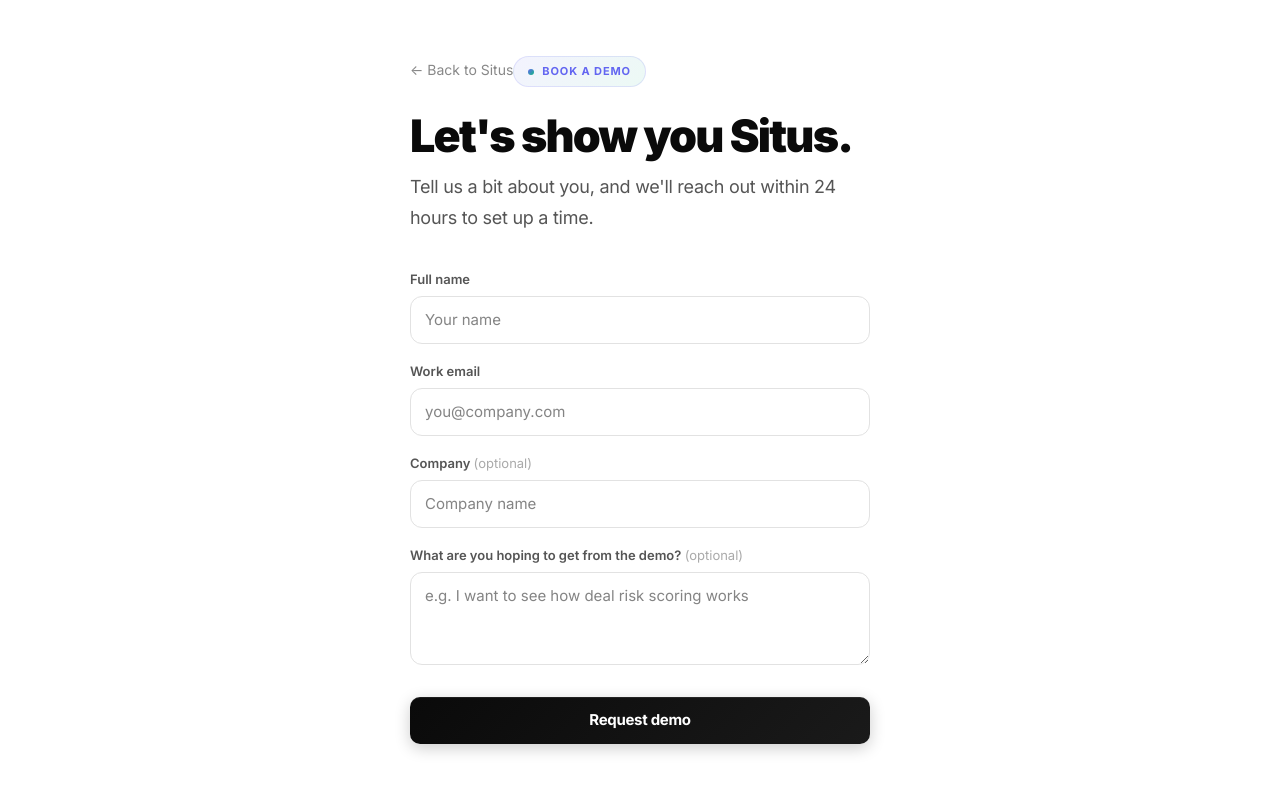
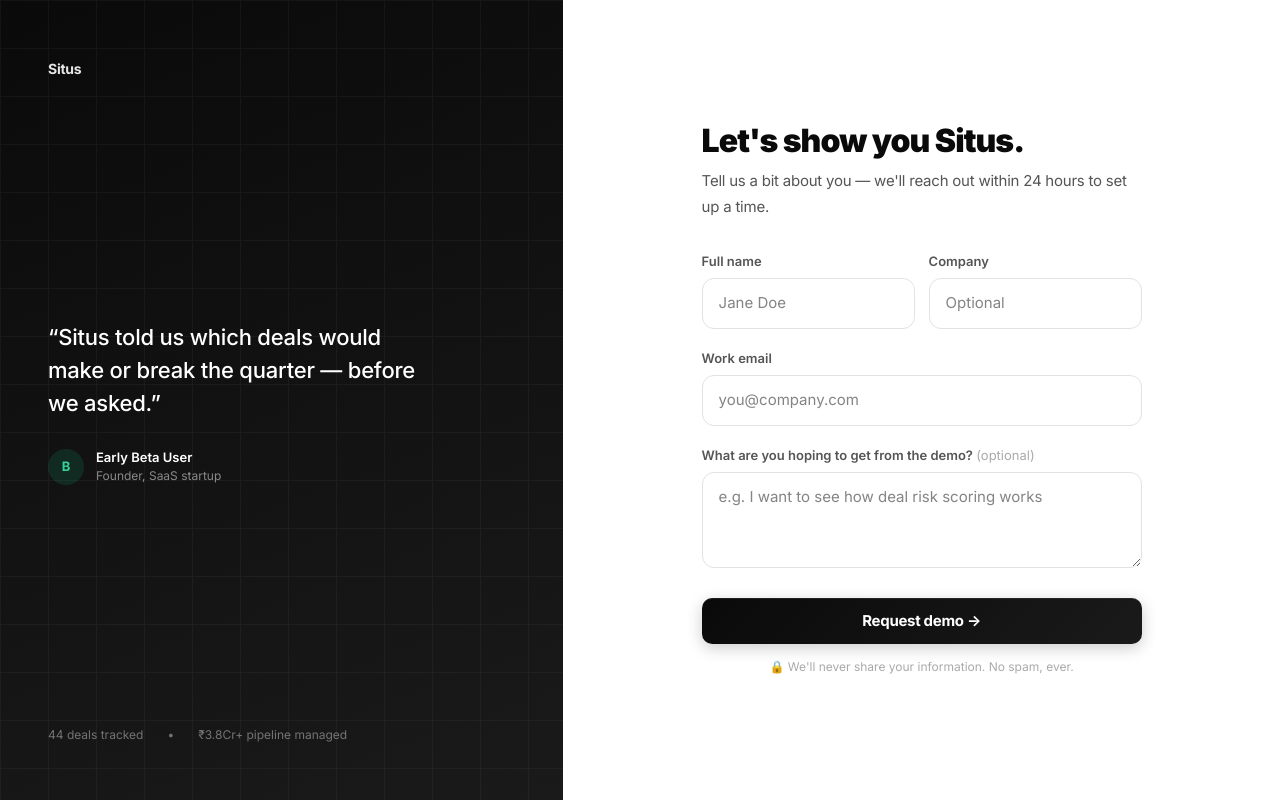
Before and after one commit to durveshparadkar/situs-dashboard, a Next.js app in the folder web/: page /demo in a window 1280 px wide. Built offline with nearby package versions, Linux system fonts and the light colour scheme.

Commit message:
Redesign demo page with split-screen layout and enterprise UX polish

```diff
--- a/web/app/demo/page.tsx
+++ b/web/app/demo/page.tsx
@@ -14,6 +14,7 @@ export default function DemoRequestPage() {
   const [loading, setLoading] = useState(false);
   const [submitted, setSubmitted] = useState(false);
   const [error, setError] = useState("");
+  const [focused, setFocused] = useState<string | null>(null);
 
   const handleSubmit = async () => {
     if (!name.trim() || !email.trim()) {
@@ -50,30 +51,119 @@ export default function DemoRequestPage() {
     }
   };
 
+  const fieldStyle = (fieldName: string): React.CSSProperties => ({
+    width: "100%",
+    padding: "13px 16px",
+    fontSize: 15,
+    border: `1.5px solid ${focused === fieldName ? "#10B981" : "var(--s-border-2)"}`,
+    borderRadius: "var(--r-md)",
+    outline: "none",
+    boxShadow: focused === fieldName ? "0 0 0 4px rgba(16,185,129,0.1)" : "none",
+    transition: "all 0.15s ease",
+    background: "var(--s-base)",
+    color: "var(--t-primary)",
+    fontFamily: "inherit",
+  });
+
   return (
     <>
       <style>{GLOBAL_STYLES}</style>
 
+      <div style={{ minHeight: "100vh", display: "flex" }}>
+
+        {/* LEFT — VALUE PROP (hidden on mobile, matches app's split-screen pattern) */}
         <div
+          className="hide-mobile"
           style={{
-          minHeight: "100vh",
-          background: "var(--s-base)",
+            width: "44%",
+            background: "linear-gradient(160deg, #0A0A0A 0%, #1A1A1A 100%)",
+            color: "#fff",
+            padding: "56px 48px",
             display: "flex",
-          alignItems: "center",
-          justifyContent: "center",
-          padding: "24px",
+            flexDirection: "column",
+            justifyContent: "space-between",
+            position: "relative",
+            overflow: "hidden",
           }}
         >
-        <div style={{ width: "100%", maxWidth: 460 }}>
+          <div
+            aria-hidden
+            style={{
+              position: "absolute",
+              inset: 0,
+              opacity: 0.04,
+              backgroundImage:
+                "linear-gradient(#fff 1px, transparent 1px), linear-gradient(90deg, #fff 1px, transparent 1px)",
+              backgroundSize: "48px 48px",
+            }}
+          />
 
+          <div style={{ position: "relative", zIndex: 1 }}>
             <Link
               href="/"
               style={{
                 fontSize: 14,
+                fontWeight: 700,
+                letterSpacing: "-0.02em",
+                color: "rgba(255,255,255,0.9)",
+                textDecoration: "none",
+              }}
+            >
+              Situs
+            </Link>
+          </div>
+
+          <div style={{ position: "relative", zIndex: 1, maxWidth: 380 }}>
+            <p style={{ fontSize: 22, lineHeight: 1.5, fontWeight: 500, letterSpacing: "-0.01em", marginBottom: 28 }}>
+              &ldquo;Situs told us which deals would make or break the quarter — before we asked.&rdquo;
+            </p>
+            <div style={{ display: "flex", alignItems: "center", gap: 12 }}>
+              <div
+                style={{
+                  width: 36, height: 36, borderRadius: "50%",
+                  background: "rgba(16,185,129,0.15)",
+                  display: "flex", alignItems: "center", justifyContent: "center",
+                  fontSize: 13, fontWeight: 700, color: "#34D399",
+                }}
+              >
+                B
+              </div>
+              <div>
+                <p style={{ fontSize: 13, fontWeight: 600 }}>Early Beta User</p>
+                <p style={{ fontSize: 12, color: "rgba(255,255,255,0.5)" }}>Founder, SaaS startup</p>
+              </div>
+            </div>
+          </div>
+
+          <div style={{ position: "relative", zIndex: 1, display: "flex", gap: 24, fontSize: 12, color: "rgba(255,255,255,0.4)" }}>
+            <span>44 deals tracked</span>
+            <span>•</span>
+            <span>₹3.8Cr+ pipeline managed</span>
+          </div>
+        </div>
+
+        {/* RIGHT — FORM */}
+        <div
+          style={{
+            flex: 1,
+            display: "flex",
+            alignItems: "center",
+            justifyContent: "center",
+            padding: "48px 24px",
+            background: "var(--s-base)",
+          }}
+        >
+          <div style={{ width: "100%", maxWidth: 440 }}>
+
+            <Link
+              href="/"
+              className="hide-desktop"
+              style={{
+                fontSize: 13,
                 color: "var(--t-tertiary)",
                 textDecoration: "none",
                 display: "inline-block",
-              marginBottom: 32,
+                marginBottom: 24,
               }}
             >
               ← Back to Situs
@@ -81,16 +171,16 @@ export default function DemoRequestPage() {
 
             {!submitted ? (
               <>
-              <div className="badge">Book a demo</div>
-              <h1 className="h-section" style={{ marginBottom: 12 }}>
+                <h1 className="h-section" style={{ fontSize: 32, marginBottom: 10, letterSpacing: "-0.03em" }}>
                   Let&apos;s show you Situs.
                 </h1>
-              <p className="t-lead" style={{ marginBottom: 36 }}>
-                Tell us a bit about you, and we&apos;ll reach out within 24 hours to set up a time.
+                <p className="t-lead" style={{ fontSize: 15, marginBottom: 32, color: "var(--t-secondary)" }}>
+                  Tell us a bit about you — we&apos;ll reach out within 24 hours to set up a time.
                 </p>
 
                 {error && (
                   <div
+                    role="alert"
                     style={{
                       background: "rgba(239,68,68,0.06)",
                       border: "1px solid rgba(239,68,68,0.15)",
@@ -105,92 +195,58 @@ export default function DemoRequestPage() {
                   </div>
                 )}
 
-              <div style={{ display: "flex", flexDirection: "column", gap: 18 }}>
+                <div style={{ display: "flex", flexDirection: "column", gap: 20 }}>
+                  <div style={{ display: "grid", gridTemplateColumns: "1fr 1fr", gap: 14 }}>
                     <div>
-                  <label
-                    style={{
-                      fontSize: 13,
-                      fontWeight: 600,
-                      color: "var(--t-secondary)",
-                      display: "block",
-                      marginBottom: 6,
-                    }}
-                  >
-                    Full name
-                  </label>
+                      <label style={labelStyle}>Full name</label>
                       <input
                         value={name}
                         onChange={(e) => setName(e.target.value)}
-                    placeholder="Your name"
-                    style={inputStyle}
+                        onFocus={() => setFocused("name")}
+                        onBlur={() => setFocused(null)}
+                        placeholder="Jane Doe"
+                        style={fieldStyle("name")}
+                      />
+                    </div>
+                    <div>
+                      <label style={labelStyle}>Company</label>
+                      <input
+                        value={company}
+                        onChange={(e) => setCompany(e.target.value)}
+                        onFocus={() => setFocused("company")}
+                        onBlur={() => setFocused(null)}
+                        placeholder="Optional"
+                        style={fieldStyle("company")}
+                      />
+                    </div>
+                  </div>
+
+                  <div>
+                    <label style={labelStyle}>Work email</label>
+                    <input
+                      type="email"
+                      value={email}
+                      onChange={(e) => setEmail(e.target.value)}
+                      onFocus={() => setFocused("email")}
+                      onBlur={() => setFocused(null)}
+                      placeholder="you@company.com"
+                      style={fieldStyle("email")}
                     />
                   </div>
 
                   <div>
-                  <label
-                    style={{
-                      fontSize: 13,
-                      fontWeight: 600,
-                      color: "var(--t-secondary)",
-                      display: "block",
-                      marginBottom: 6,
-                    }}
-                  >
-                    Work email
-                  </label>
-                  <input
-                    type="email"
-                    value={email}
-                    onChange={(e) => setEmail(e.target.value)}
-                    placeholder="you@company.com"
-                    style={inputStyle}
-                  />
-                </div>
-
-                <div>
-                  <label
-                    style={{
-                      fontSize: 13,
-                      fontWeight: 600,
-                      color: "var(--t-secondary)",
-                      display: "block",
-                      marginBottom: 6,
-                    }}
-                  >
-                    Company{" "}
-                    <span style={{ fontWeight: 400, color: "var(--t-faint)" }}>
-                      (optional)
-                    </span>
-                  </label>
-                  <input
-                    value={company}
-                    onChange={(e) => setCompany(e.target.value)}
-                    placeholder="Company name"
-                    style={inputStyle}
-                  />
-                </div>
-
-                <div>
-                  <label
-                    style={{
-                      fontSize: 13,
-                      fontWeight: 600,
-                      color: "var(--t-secondary)",
-                      display: "block",
-                      marginBottom: 6,
-                    }}
-                  >
+                    <label style={labelStyle}>
                       What are you hoping to get from the demo?{" "}
-                    <span style={{ fontWeight: 400, color: "var(--t-faint)" }}>
-                      (optional)
-                    </span>
+                      <span style={{ fontWeight: 400, color: "var(--t-faint)" }}>(optional)</span>
                     </label>
                     <textarea
                       value={message}
                       onChange={(e) => setMessage(e.target.value)}
+                      onFocus={() => setFocused("message")}
+                      onBlur={() => setFocused(null)}
                       placeholder="e.g. I want to see how deal risk scoring works"
                       rows={3}
-                    style={{ ...inputStyle, resize: "vertical", fontFamily: "inherit" }}
+                      style={{ ...fieldStyle("message"), resize: "vertical" }}
                     />
                   </div>
 
@@ -198,51 +254,59 @@ export default function DemoRequestPage() {
                     onClick={handleSubmit}
                     disabled={loading}
                     className="btn btn--primary"
-                  style={{ width: "100%", marginTop: 8, opacity: loading ? 0.6 : 1 }}
+                    style={{ width: "100%", marginTop: 4, opacity: loading ? 0.6 : 1 }}
                   >
-                  {loading ? "Sending..." : "Request demo"}
+                    {loading ? "Sending…" : "Request demo →"}
                   </button>
+
+                  <p style={{ fontSize: 12, color: "var(--t-faint)", textAlign: "center", marginTop: -6 }}>
+                    🔒 We&apos;ll never share your information. No spam, ever.
+                  </p>
                 </div>
               </>
             ) : (
-            <div style={{ textAlign: "center", padding: "40px 0" }}>
+              <div style={{ textAlign: "center", padding: "60px 0" }}>
                 <div
                   style={{
-                  width: 56,
-                  height: 56,
-                  borderRadius: "50%",
+                    width: 60, height: 60, borderRadius: "50%",
                     background: "rgba(16,185,129,0.1)",
-                  display: "flex",
-                  alignItems: "center",
-                  justifyContent: "center",
-                  margin: "0 auto 20px",
+                    display: "flex", alignItems: "center", justifyContent: "center",
+                    margin: "0 auto 24px",
                   }}
                 >
-                <span style={{ fontSize: 24 }}>✓</span>
+                  <span style={{ fontSize: 26 }}>✓</span>
                 </div>
                 <h2 className="h-section" style={{ fontSize: 28, marginBottom: 12 }}>
                   Thanks, {name.split(" ")[0]}.
                 </h2>
-              <p className="t-lead">
-                We&apos;ll reach out to <strong>{email}</strong> within 24 hours to
-                schedule your demo.
+                <p className="t-lead" style={{ marginBottom: 28 }}>
+                  We&apos;ll reach out to <strong>{email}</strong> within 24 hours to schedule your demo.
                 </p>
+                <Link href="/" className="btn btn--secondary" style={{ display: "inline-flex" }}>
+                  ← Back to homepage
+                </Link>
               </div>
             )}
           </div>
         </div>
+      </div>
+
+      <style>{`
+        @media (max-width: 900px) {
+          .hide-desktop { display: inline-block !important; }
+        }
+        @media (min-width: 901px) {
+          .hide-desktop { display: none !important; }
+        }
+      `}</style>
     </>
   );
 }
 
-const inputStyle: React.CSSProperties = {
-  width: "100%",
-  padding: "12px 14px",
-  fontSize: 15,
-  border: "1px solid var(--s-border-2)",
-  borderRadius: "var(--r-md)",
-  outline: "none",
-  transition: "border-color 0.15s ease",
-  background: "var(--s-base)",
-  color: "var(--t-primary)",
+const labelStyle: React.CSSProperties = {
+  fontSize: 13,
+  fontWeight: 600,
+  color: "var(--t-secondary)",
+  display: "block",
+  marginBottom: 7,
 };
```
Lines whose indentation alone changed are shown as unchanged.
